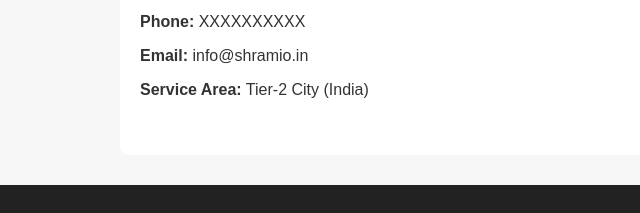
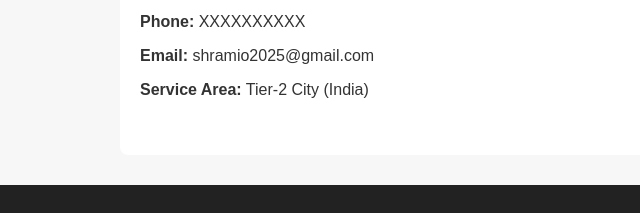
Before and after one commit to shramio/shramio, a plain HTML site: page index.html in a window 1280 px wide. Shown: the part 1445-1658 px from the top of the page, 0-640 px from the left. Drawn offline with Linux system fonts and the light colour scheme.

Commit message:
update email

```diff
--- a/index.html
+++ b/index.html
@@ -118,7 +118,7 @@
   <h2>Contact Us</h2>
   <p><strong>Company:</strong> Shramio Labour Services</p>
   <p><strong>Phone:</strong> XXXXXXXXXX</p>
-  <p><strong>Email:</strong> info@shramio.in</p>
+  <p><strong>Email:</strong> shramio2025@gmail.com</p>
   <p><strong>Service Area:</strong> Tier-2 City (India)</p>
 </section>
 
```
